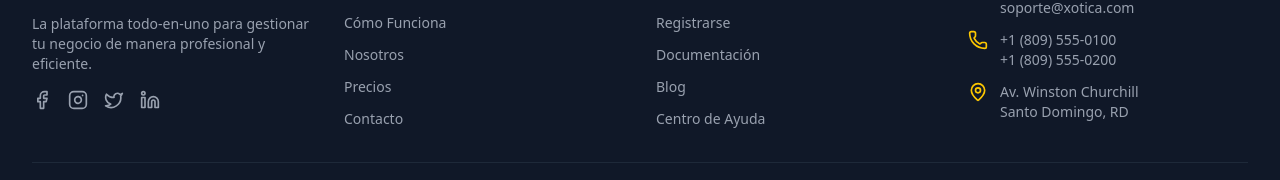
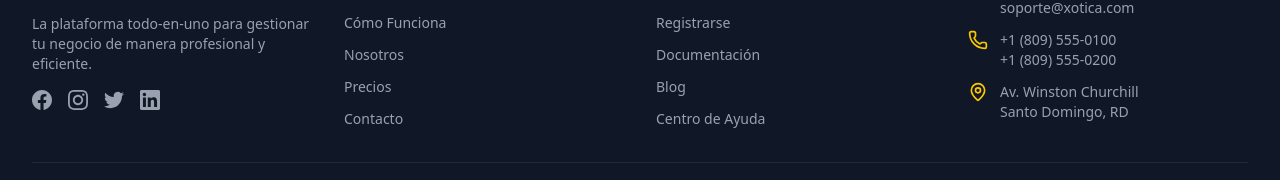
Before and after one commit to olyanunez/cloudsuitepro-bo, a Next.js app: page /precios in a window 1280 px wide. Shown: the part 2582-2762 px from the top of the page. Built offline with nearby package versions, Linux system fonts and the light colour scheme; no server answers.

Commit message:
fix: update registration links to point to the pricing page

```diff
--- a/src/app/welcome/page.tsx
+++ b/src/app/welcome/page.tsx
@@ -37,7 +37,7 @@
               Optimiza tu negocio y toma decisiones inteligentes basadas en datos.
             </p>
             <div className="flex justify-center gap-4">
-              <Link href="/register">
+              <Link href="/precios">
                 <Button
                   size="lg"
                   style={{
@@ -226,7 +226,7 @@
                     <p className="text-sm">Soporte</p>
                   </div>
                 </div>
-                <Link href="/register">
+                <Link href="/precios">
                   <Button
                     size="lg"
                     style={{
@@ -325,7 +325,7 @@
           <p className="text-xl text-gray-600 mb-8">
             Crea tu cuenta gratis y empieza a gestionar tu negocio de manera profesional
           </p>
-          <Link href="/register">
+          <Link href="/precios">
             <Button
               size="lg"
               style={{
--- a/src/components/landing/Footer.tsx
+++ b/src/components/landing/Footer.tsx
@@ -2,7 +2,7 @@
 
 import Image from 'next/image';
 import Link from 'next/link';
-import { Mail, Phone, MapPin, Facebook, Instagram, Twitter, Linkedin } from 'lucide-react';
+import { Mail, Phone, MapPin } from 'lucide-react';
 
 export function Footer() {
   return (
@@ -24,39 +24,50 @@
             <p className="text-gray-400 text-sm mb-4">
               La plataforma todo-en-uno para gestionar tu negocio de manera profesional y eficiente.
             </p>
-            {/* Social Media */}
-            <div className="flex space-x-4">
+            <div className="flex gap-4">
               <a
                 href="https://facebook.com"
                 target="_blank"
                 rel="noopener noreferrer"
                 className="text-gray-400 hover:text-yellow-400 transition-colors"
+                aria-label="Facebook"
               >
-                <Facebook className="h-5 w-5" />
+                <svg className="w-5 h-5 fill-current" viewBox="0 0 24 24" xmlns="http://www.w3.org/2000/svg">
+                  <path d="M24 12.073c0-6.627-5.373-12-12-12s-12 5.373-12 12c0 5.99 4.388 10.954 10.125 11.854v-8.385H7.078v-3.47h3.047V9.43c0-3.007 1.792-4.669 4.533-4.669 1.312 0 2.686.235 2.686.235v2.953H15.83c-1.491 0-1.956.925-1.956 1.874v2.25h3.328l-.532 3.47h-2.796v8.385C19.612 23.027 24 18.062 24 12.073z" />
+                </svg>
               </a>
               <a
                 href="https://instagram.com"
                 target="_blank"
                 rel="noopener noreferrer"
                 className="text-gray-400 hover:text-yellow-400 transition-colors"
+                aria-label="Instagram"
               >
-                <Instagram className="h-5 w-5" />
+                <svg className="w-5 h-5 fill-current" viewBox="0 0 24 24" xmlns="http://www.w3.org/2000/svg">
+                  <path d="M12 2.163c3.204 0 3.584.012 4.85.07 3.252.148 4.771 1.691 4.919 4.919.058 1.265.069 1.645.069 4.849 0 3.205-.012 3.584-.069 4.849-.149 3.225-1.664 4.771-4.919 4.919-1.266.058-1.644.07-4.85.07-3.204 0-3.584-.012-4.849-.07-3.26-.149-4.771-1.699-4.919-4.92-.058-1.265-.07-1.644-.07-4.849 0-3.204.013-3.583.07-4.849.149-3.227 1.664-4.771 4.919-4.919 1.266-.057 1.645-.069 4.849-.069zm0-2.163c-3.259 0-3.667.014-4.947.072-4.358.2-6.78 2.618-6.98 6.98-.059 1.281-.073 1.689-.073 4.948 0 3.259.014 3.668.072 4.948.2 4.358 2.618 6.78 6.98 6.98 1.281.058 1.689.072 4.948.072 3.259 0 3.668-.014 4.948-.072 4.354-.2 6.782-2.618 6.979-6.98.059-1.28.073-1.689.073-4.948 0-3.259-.014-3.667-.072-4.947-.196-4.354-2.617-6.78-6.979-6.98-1.281-.059-1.69-.073-4.949-.073zm0 5.838c-3.403 0-6.162 2.759-6.162 6.162s2.759 6.163 6.162 6.163 6.162-2.759 6.162-6.163c0-3.403-2.759-6.162-6.162-6.162zm0 10.162c-2.209 0-4-1.79-4-4 0-2.209 1.791-4 4-4s4 1.791 4 4c0 2.21-1.791 4-4 4zm6.406-11.845c-.796 0-1.441.645-1.441 1.44s.645 1.44 1.441 1.44c.795 0 1.439-.645 1.439-1.44s-.644-1.44-1.439-1.44z" />
+                </svg>
               </a>
               <a
                 href="https://twitter.com"
                 target="_blank"
                 rel="noopener noreferrer"
                 className="text-gray-400 hover:text-yellow-400 transition-colors"
+                aria-label="Twitter"
               >
-                <Twitter className="h-5 w-5" />
+                <svg className="w-5 h-5 fill-current" viewBox="0 0 24 24" xmlns="http://www.w3.org/2000/svg">
+                  <path d="M23.953 4.57a10 10 0 01-2.825.775 4.958 4.958 0 002.163-2.723c-.951.555-2.005.959-3.127 1.184a4.92 4.92 0 00-8.384 4.482C7.69 8.095 4.067 6.13 1.64 3.162a4.822 4.822 0 00-.666 2.475c0 1.71.87 3.213 2.188 4.096a4.904 4.904 0 01-2.228-.616v.06a4.923 4.923 0 003.946 4.827 4.996 4.996 0 01-2.212.085 4.936 4.936 0 004.604 3.417 9.867 9.867 0 01-6.102 2.105c-.39 0-.779-.023-1.17-.067a13.995 13.995 0 007.557 2.209c9.053 0 13.998-7.496 13.998-13.985 0-.21 0-.42-.015-.63A9.935 9.935 0 0024 4.59z" />
+                </svg>
               </a>
               <a
                 href="https://linkedin.com"
                 target="_blank"
                 rel="noopener noreferrer"
                 className="text-gray-400 hover:text-yellow-400 transition-colors"
+                aria-label="LinkedIn"
               >
-                <Linkedin className="h-5 w-5" />
+                <svg className="w-5 h-5 fill-current" viewBox="0 0 24 24" xmlns="http://www.w3.org/2000/svg">
+                  <path d="M20.447 20.452h-3.554v-5.569c0-1.328-.027-3.037-1.852-3.037-1.853 0-2.136 1.445-2.136 2.939v5.667H9.351V9h3.414v1.561h.046c.477-.9 1.637-1.85 3.37-1.85 3.601 0 4.267 2.37 4.267 5.455v6.286zM5.337 7.433c-1.144 0-2.063-.926-2.063-2.065 0-1.138.92-2.063 2.063-2.063 1.14 0 2.064.925 2.064 2.063 0 1.139-.925 2.065-2.064 2.065zm1.782 13.019H3.555V9h3.564v11.452zM22.225 0H1.771C.792 0 0 .774 0 1.729v20.542C0 23.227.792 24 1.771 24h20.451C23.2 24 24 23.227 24 22.271V1.729C24 .774 23.2 0 22.222 0h.003z" />
+                </svg>
               </a>
             </div>
           </div>
--- a/src/components/landing/HowItWorksSection.tsx
+++ b/src/components/landing/HowItWorksSection.tsx
@@ -154,7 +154,7 @@
             </div>
           </div>
           <div className="mt-8">
-            <Link href="/register">
+            <Link href="/precios">
               <Button
                 size="lg"
                 style={{
```
